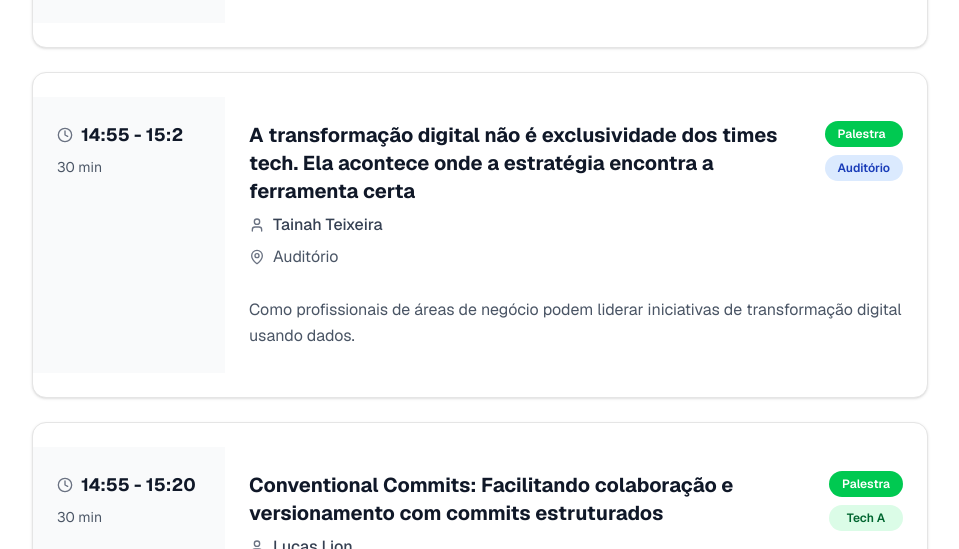
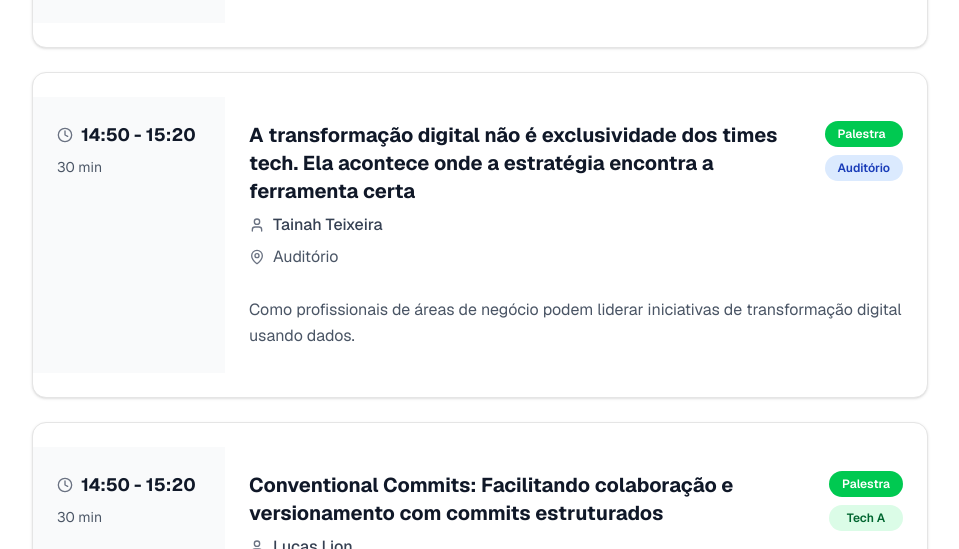
Before and after one commit to dannyserena/devfest-lauro, a Next.js app: page / in a window 1280 px wide. Shown: the part 9980-10529 px from the top of the page, without its empty margins (160-1119 px from the left). Built offline with nearby package versions, Linux system fonts and the light colour scheme.

Commit message:
Fix: (Agenda) - corrige horário dos cards 22 e 23 para 14:50-15:20
Co-Authored-By: Claude Sonnet 5 <noreply@anthropic.com>

```diff
--- a/components/agenda-section.tsx
+++ b/components/agenda-section.tsx
@@ -253,7 +253,7 @@ const agendaItems: AgendaItem[] = [
   },
   {
     id: "22",
-    time: "14:55 - 15:2",
+    time: "14:50 - 15:20",
     title:
       "A transformação digital não é exclusividade dos times tech. Ela acontece onde a estratégia encontra a ferramenta certa",
     speaker: "Tainah Teixeira",
@@ -266,7 +266,7 @@ const agendaItems: AgendaItem[] = [
   },
   {
     id: "23",
-    time: "14:55 - 15:20",
+    time: "14:50 - 15:20",
     title:
       "Conventional Commits: Facilitando colaboração e versionamento com commits estruturados",
     speaker: "Lucas Lion",
```
